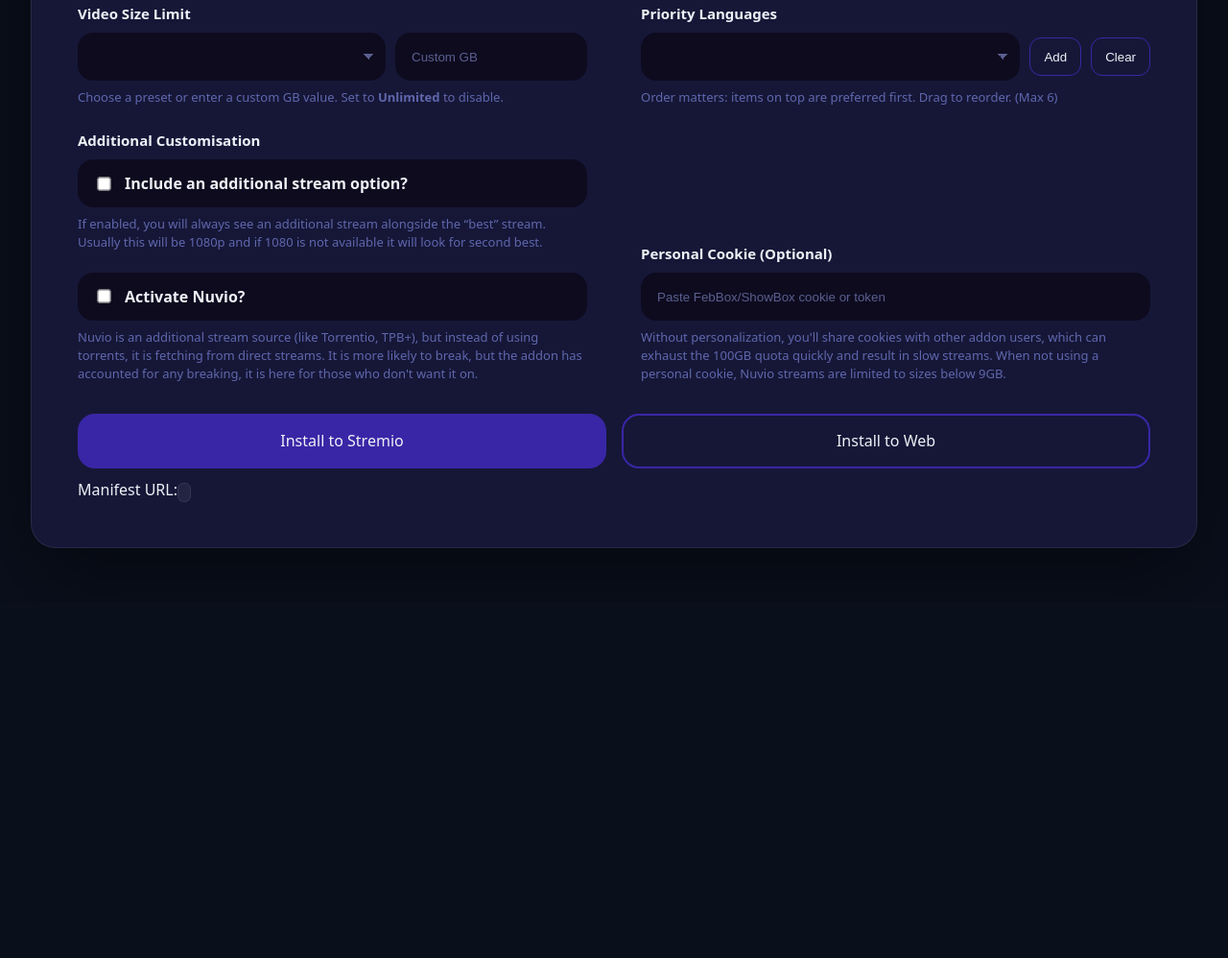
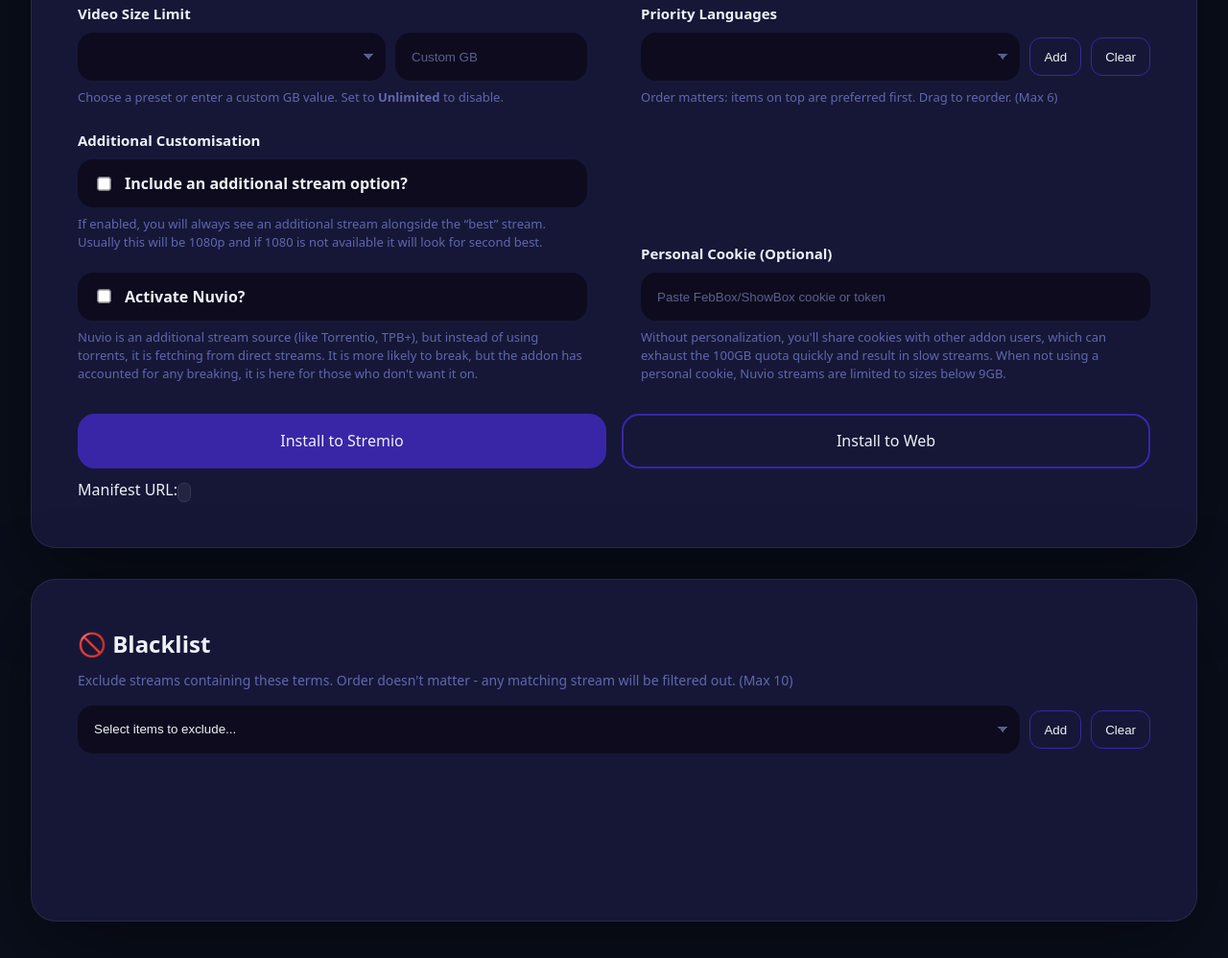
Before and after one commit to keypop3750/AutoStream, a website: page ui/configure.html in a window 1280 px wide. Shown: the part 339-1337 px from the top of the page at 96% size. Before the commit the page ends 966 px from the top, so only its background shows below. Drawn offline with Linux system fonts and the light colour scheme.

Commit message:
FIX: Adding new Blacklist function.

```diff
--- a/ui/configure.html
+++ b/ui/configure.html
@@ -65,6 +65,8 @@
   .pill .num{display:inline-flex;align-items:center;justify-content:center;background:transparent;border:1px solid transparent;width:24px;height:24px;border-radius:8px;margin-right:10px;opacity:1;font-size:12px;color:var(--fg)}
   .pill .txt{font-weight:600;font-size:14px;white-space:nowrap;overflow:hidden;text-overflow:ellipsis}
   .pill .handle{opacity:.55;user-select:none;font-size:18px;letter-spacing:1px;margin-left:auto;padding-left:12px;color:var(--preview) !important}
+  .pill .handle.remove{opacity:.8;cursor:pointer;font-size:16px;color:#f44336 !important;border-radius:50%;width:20px;height:20px;display:flex;align-items:center;justify-content:center;transition:all 0.2s ease}
+  .pill .handle.remove:hover{background:rgba(244,67,54,0.1);transform:scale(1.1)}
   .pill[draggable="true"]{cursor:grab}
   .pill.dragging{opacity:.75;border-color:rgba(124,110,255,.5)}
   .buttons{display:grid;grid-template-columns:1fr 1fr;gap:16px;margin-top:32px}
@@ -154,20 +156,6 @@
             <input id="nuvioCookie" class="control" type="text" placeholder="Paste FebBox/ShowBox cookie or token" />
             <div class="help">Without personalization, you'll share cookies with other addon users, which can exhaust the 100GB quota quickly and result in slow streams. When not using a personal cookie, Nuvio streams are limited to sizes below 9GB.</div>
           </div>
-
-          <!-- Hidden but functional penalty management -->
-          <div id="penaltySection" class="hidden">
-            <label>⚖️ Stream Reliability Management</label>
-            <div class="help">View and manage host penalties. Failed streams get -50 points permanently until they succeed (+50 recovery per success).</div>
-            <div class="penalty-controls stack" style="gap: 12px; margin-top: 12px;">
-              <div style="display: flex; gap: 8px; flex-wrap: wrap;">
-                <button class="btn btn-sm btn-outline" onclick="showReliabilityStats()" type="button">Statistics</button>
-                <button class="btn btn-sm btn-outline" onclick="showPenalizedHosts()" type="button">View Penalties</button>
-                <button class="btn btn-sm btn-outline" onclick="clearAllPenalties()" type="button" style="color: #f44336;">Clear All Penalties</button>
-              </div>
-              <div id="penaltyDisplay" style="margin-top: 12px; font-size: 14px; color: var(--muted);"></div>
-            </div>
-          </div>
         </div>
       </div>
 
@@ -180,6 +168,84 @@
         <div class="muted">Manifest URL: <code id="manifestUrl" class="inline"></code></div>
       </div>
     </div>
+
+    <!-- Separate Blacklist Section -->
+    <div class="card" style="margin-top: 32px;">
+      <h2 style="font-weight: 700; font-size: 24px; margin: 0 0 8px; color: var(--fg);">🚫 Blacklist</h2>
+      <p style="margin: 0 0 16px; font-size: 14px; color: var(--muted); text-align: left;">Exclude streams containing these terms. Order doesn't matter - any matching stream will be filtered out. <span class="muted">(Max 10)</span></p>
+
+      <div id="blacklistSection">
+        <div class="lang-controls">
+          <select id="blacklistPicker" class="control">
+            <option value="">Select items to exclude...</option>
+            <optgroup label="Resolution">
+              <option value="4K">4K / 2160p</option>
+              <option value="1080p">1080p</option>
+              <option value="720p">720p</option>
+              <option value="480p">480p</option>
+            </optgroup>
+            <optgroup label="Audio & Video">
+              <option value="Dolby">Dolby (Vision/Atmos)</option>
+              <option value="HDR">HDR</option>
+              <option value="DV">DV (Dolby Vision)</option>
+              <option value="Atmos">Atmos</option>
+              <option value="TrueHD">TrueHD</option>
+              <option value="DTS">DTS</option>
+            </optgroup>
+            <optgroup label="Source Quality">
+              <option value="CAM">CAM</option>
+              <option value="TS">TS (Telesync)</option>
+              <option value="TC">TC (Telecine)</option>
+              <option value="HDTS">HDTS</option>
+              <option value="HDTC">HDTC</option>
+              <option value="WEBRip">WEBRip</option>
+              <option value="WEB-DL">WEB-DL</option>
+              <option value="BluRay">BluRay</option>
+              <option value="REMUX">REMUX</option>
+            </optgroup>
+            <optgroup label="Codec">
+              <option value="x264">x264</option>
+              <option value="x265">x265</option>
+              <option value="AV1">AV1</option>
+              <option value="HEVC">HEVC</option>
+              <option value="H.264">H.264</option>
+              <option value="H.265">H.265</option>
+            </optgroup>
+            <optgroup label="Torrent Sources">
+              <option value="1337x">1337x</option>
+              <option value="YTS">YTS</option>
+              <option value="EZTV">EZTV</option>
+              <option value="RARBG">RARBG</option>
+              <option value="TorrentGalaxy">TorrentGalaxy</option>
+              <option value="Nyaa">Nyaa</option>
+              <option value="LimeTorrents">LimeTorrents</option>
+              <option value="Torrentz2">Torrentz2</option>
+              <option value="Pirate Bay">Pirate Bay</option>
+              <option value="TPB">TPB</option>
+              <option value="Torrent">Torrent</option>
+              <option value="Rutor">Rutor</option>
+              <option value="ilCorSaRo">ilCorSaRo</option>
+              <option value="Best1000">Best1000</option>
+              <option value="MeGusta">MeGusta</option>
+              <option value="AMZN">AMZN</option>
+            </optgroup>
+            <optgroup label="Release Groups">
+              <option value="YIFY">YIFY</option>
+              <option value="FGT">FGT</option>
+              <option value="PSA">PSA</option>
+              <option value="CMRG">CMRG</option>
+              <option value="SPARKS">SPARKS</option>
+              <option value="DEFLATE">DEFLATE</option>
+              <option value="ION10">ION10</option>
+              <option value="STUTTERSHIT">STUTTERSHIT</option>
+            </optgroup>
+          </select>
+          <button class="btn btn-sm btn-outline" id="blacklistAdd" type="button">Add</button>
+          <button class="btn btn-sm btn-outline" id="blacklistClear" type="button">Clear</button>
+        </div>
+        <div id="blacklistPills" class="lang-grid one" style="margin-top: 16px;"></div>
+      </div>
+    </div>
   </div>
 
   <!-- INLINE_SCRIPT -->
```
Also changed, not shown: server.js (+31 -1 lines), ui/configure.client.js (+56 -0 lines).
